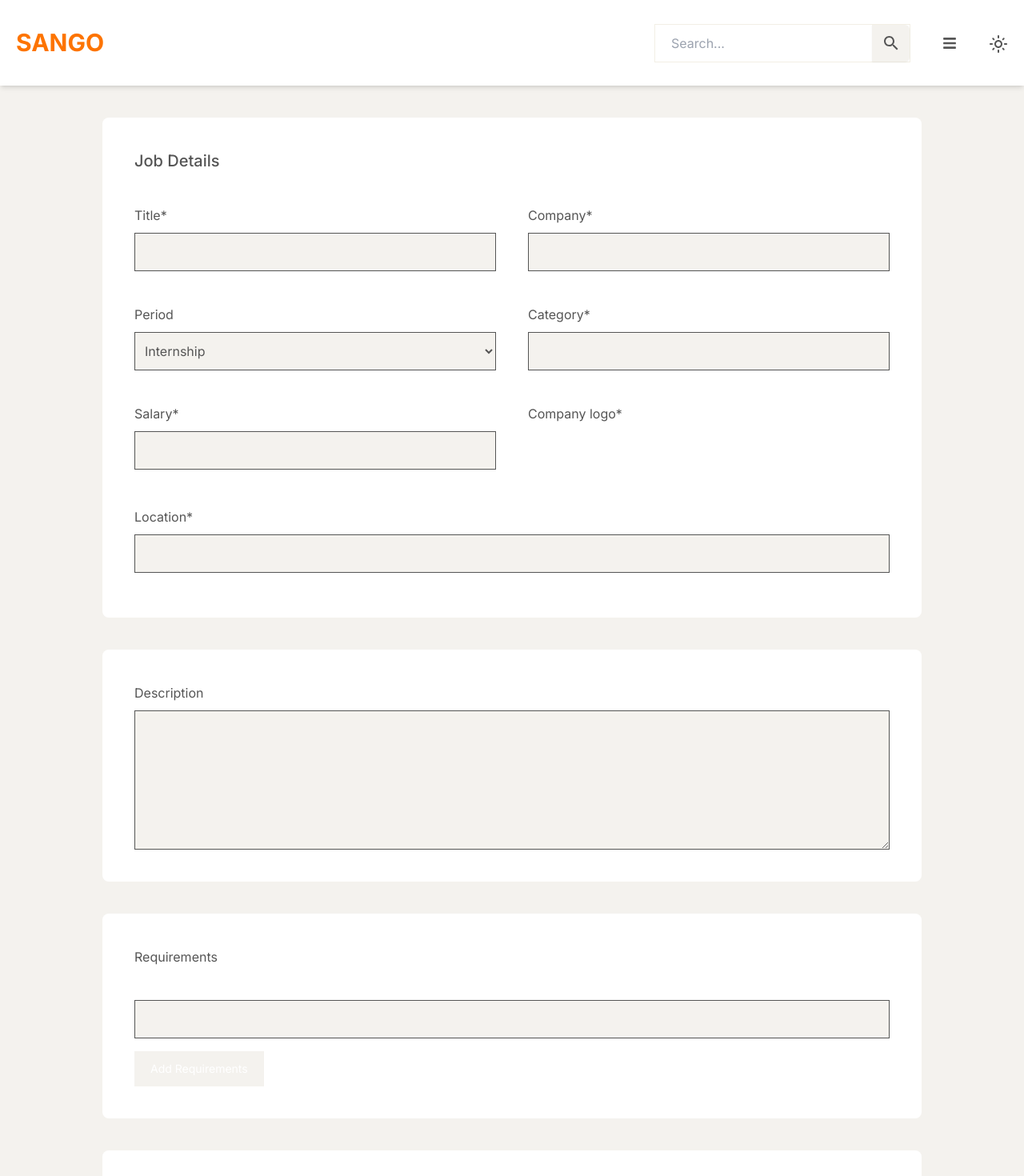
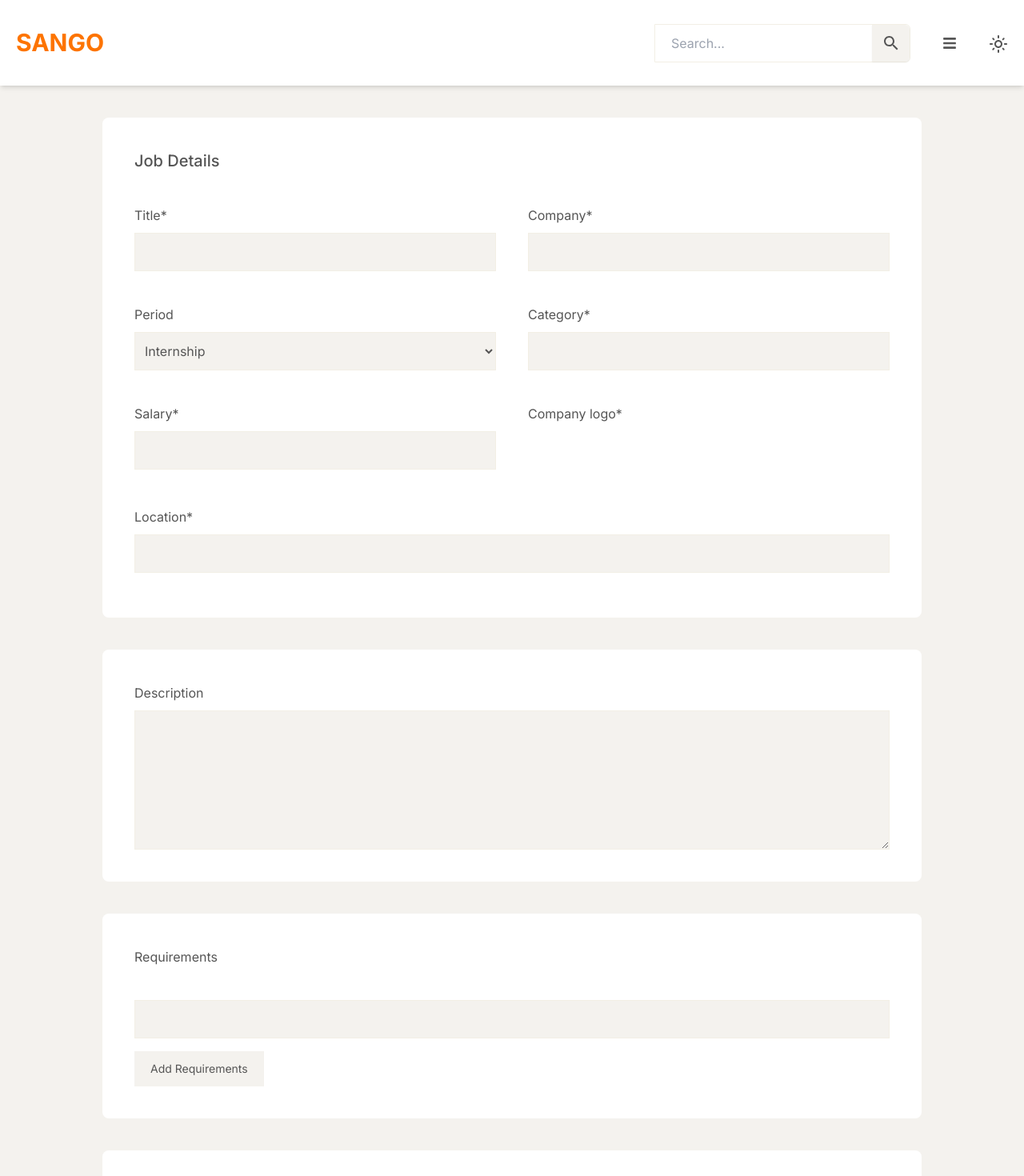
Before and after one commit to JordyBukondaTshibangu/SANGO, a Next.js app: page /jobs/create-job in a window 1280 px wide. Shown: the top 1470 px of the page at 80% size. Built offline with nearby package versions, Linux system fonts and the light colour scheme.

Commit message:
style : input theme color change

```diff
--- a/src/app/(authenticated)/posts/create-post/page.tsx
+++ b/src/app/(authenticated)/posts/create-post/page.tsx
@@ -137,7 +137,7 @@ const CreateNewPost: React.FC<CreateNewPostProps> = ({ onClose }) => {
             />
             <button
               type="button"
-              className="border border-solidborder-grayFour dark:border-darkHeader flex items-center justify-center px-4 py-2 text-sm text-white"
+              className="border border-solid border-grayFour dark:border-darkHeader flex items-center justify-center px-4 py-2 text-sm text-white"
               onClick={handleAddTag}
             >
               Add tag
@@ -145,7 +145,7 @@ const CreateNewPost: React.FC<CreateNewPostProps> = ({ onClose }) => {
           </div>
         </div>
       )}
-      <div className="w-full flex border-t border-solidborder-grayFour dark:border-dark py-4">
+      <div className="w-full flex border-t border-solid border-grayFour dark:border-dark py-4">
         <button
           type="submit"
           className="w-full py-3  bg-white  dark:bg-darkHeader text-grayFirst border-2border-grayFour dark:border-dark border-solid rounded-lg text-lg font-medium hover:bg-primary hover:text-white transition duration-300 ease-in-out"
--- a/src/components/common/base/SearchBar.tsx
+++ b/src/components/common/base/SearchBar.tsx
@@ -6,7 +6,7 @@ const SearchBar: React.FC = () => {
   const [showInput, setShowInput] = useState<boolean>(false);
   return (
     <div
-      className="w-80 h-12 cursor-pointer hidden lg:flex items-center justify-center border border-solid border-grayFour dark:border-dark"
+      className="w-80 h-12 cursor-pointer hidden lg:flex items-center justify-center border border-solid border-grayFour dark:border-dark rounded-br-md rounded-tr-md "
       onClick={() => setShowInput(!showInput)}
     >
       <input
--- a/src/components/events/container/NewEventDetailTiming.tsx
+++ b/src/components/events/container/NewEventDetailTiming.tsx
@@ -22,7 +22,7 @@ const NewEventDetailTiming: React.FC<NewEventDetailTimingProps> = ({
   return (
     <div className=" bg-white  dark:bg-darkHeader px-5 lg:px-10 py-10 rounded-lg flex flex-col">
       <input
-        className="min-w-fit  bg-white  dark:bg-darkHeader text-2xl lg:text-4xl font-medium outline-none"
+        className="min-w-fit bg-white dark:bg-darkHeader text-2xl lg:text-4xl font-medium outline-none"
         required
         placeholder="Event name*"
         value={name}
--- a/src/components/events/regular/NewEventDateTime.tsx
+++ b/src/components/events/regular/NewEventDateTime.tsx
@@ -66,7 +66,7 @@ const NewEventDateTime: React.FC<NewEventDateTimeProps> = ({
               disablePast
               label="Start date"
               value={startDate}
-              className="w-full"
+              className="w-full bg-light dark:bg-dark text-lightFontColor dark:text-fontColor"
               slotProps={{
                 field: {
                   clearable: true,
@@ -90,7 +90,7 @@ const NewEventDateTime: React.FC<NewEventDateTimeProps> = ({
               disablePast
               label="End date"
               value={endDate}
-              className="w-full"
+              className="w-full bg-light dark:bg-dark text-lightFontColor dark:text-fontColor"
               slotProps={{
                 field: {
                   clearable: true,
@@ -109,7 +109,7 @@ const NewEventDateTime: React.FC<NewEventDateTimeProps> = ({
             <TimePicker
               label="Controlled picker"
               value={startTime}
-              className="w-full"
+              className="w-full bg-light dark:bg-dark text-lightFontColor dark:text-fontColor"
               onChange={(newValue) => {
                 setStartTime(newValue);
                 handleTimeDateChange();
@@ -120,7 +120,7 @@ const NewEventDateTime: React.FC<NewEventDateTimeProps> = ({
             <TimePicker
               label="Controlled picker"
               value={endTime}
-              className="w-full"
+              className="w-full bg-light dark:bg-dark text-lightFontColor dark:text-fontColor"
               onChange={(newValue) => {
                 setEndTime(newValue);
                 handleTimeDateChange();
--- a/src/components/jobs/container/NewJobDetailDescription.tsx
+++ b/src/components/jobs/container/NewJobDetailDescription.tsx
@@ -8,14 +8,14 @@ const NewJobDetailDescription: React.FC<NewJobDetailDescriptionProps> = ({
 }) => {
   const [description, setDescription] = useState<string>("");
   return (
-    <div className=" bg-white  dark:bg-darkHeader px-5 lg:px-10 py-10 rounded-lg flex flex-col md:flex-row justify-between gap-10">
+    <div className=" bg-white dark:bg-darkHeader px-5 lg:px-10 py-10 rounded-lg flex flex-col md:flex-row justify-between gap-10">
       <div className="flex-1 flex flex-col gap-2">
         <label htmlFor="guests">Description</label>
         <textarea
           name="description"
           rows={5}
           cols={10}
-          className="bg-light dark:bg-dark border border-solidborder-grayFour dark:border-darkHeader p-4"
+          className="bg-light dark:bg-dark border border-solid border-grayFour dark:border-darkHeader p-4"
           required
           value={description}
           onChange={(event: ChangeEvent<HTMLTextAreaElement>) => {
--- a/src/components/jobs/container/NewJobDetailInfo.tsx
+++ b/src/components/jobs/container/NewJobDetailInfo.tsx
@@ -60,7 +60,7 @@ const NewJobDetailInfo: React.FC<NewJobDetailInfoProps> = ({
           <input
             type="text"
             name="title"
-            className="bg-light dark:bg-dark border border-solidborder-grayFour dark:border-darkHeader h-10 lg:h-12 px-3"
+            className="bg-light dark:bg-dark border border-solid border-grayFour dark:border-darkHeader h-10 lg:h-12 px-3"
             value={title}
             required
             onChange={(event: ChangeEvent<HTMLInputElement>) => {
@@ -74,7 +74,7 @@ const NewJobDetailInfo: React.FC<NewJobDetailInfoProps> = ({
           <input
             type="text"
             name="company"
-            className="bg-light dark:bg-dark border border-solidborder-grayFour dark:border-darkHeader h-10 lg:h-12 px-3"
+            className="bg-light dark:bg-dark border border-solid border-grayFour dark:border-darkHeader h-10 lg:h-12 px-3"
             value={company}
             required
             onChange={(event: ChangeEvent<HTMLInputElement>) => {
@@ -89,7 +89,7 @@ const NewJobDetailInfo: React.FC<NewJobDetailInfoProps> = ({
           <label htmlFor="period">Period</label>
           <select
             name="period"
-            className="bg-light dark:bg-dark border border-solidborder-grayFour dark:border-darkHeader h-12 px-2"
+            className="bg-light dark:bg-dark border border-solid border-grayFour dark:border-darkHeader h-12 px-2"
             defaultValue={period}
             required
             onChange={(event: ChangeEvent<HTMLSelectElement>) => {
@@ -108,7 +108,7 @@ const NewJobDetailInfo: React.FC<NewJobDetailInfoProps> = ({
           <input
             type="text"
             name="category"
-            className="bg-light dark:bg-dark border border-solidborder-grayFour dark:border-darkHeader h-10 lg:h-12 px-3"
+            className="bg-light dark:bg-dark border border-solid border-grayFour dark:border-darkHeader h-10 lg:h-12 px-3"
             value={category}
             required
             onChange={(event: ChangeEvent<HTMLInputElement>) => {
@@ -124,7 +124,7 @@ const NewJobDetailInfo: React.FC<NewJobDetailInfoProps> = ({
           <input
             type="text"
             name="salary"
-            className="bg-light dark:bg-dark border border-solidborder-grayFour dark:border-darkHeader h-10 lg:h-12 px-3"
+            className="bg-light dark:bg-dark border border-solid border-grayFour dark:border-darkHeader h-10 lg:h-12 px-3"
             value={salary}
             required
             onChange={(event: ChangeEvent<HTMLInputElement>) => {
@@ -150,7 +150,7 @@ const NewJobDetailInfo: React.FC<NewJobDetailInfoProps> = ({
           <input
             type="text"
             name="location"
-            className="bg-light dark:bg-dark border border-solidborder-grayFour dark:border-darkHeader h-10 lg:h-12 px-3"
+            className="bg-light dark:bg-dark border border-solid border-grayFour dark:border-darkHeader h-10 lg:h-12 px-3"
             value={location}
             required
             onChange={(event: ChangeEvent<HTMLInputElement>) => {
--- a/src/components/jobs/container/NewJobDetailList.tsx
+++ b/src/components/jobs/container/NewJobDetailList.tsx
@@ -12,7 +12,7 @@ const NewJobDetailList: React.FC<NewJobDetailListProps> = ({
   const [items, setItems] = useState<string[]>([]);
   const [item, setItem] = useState<string>("");
 
-  const handleAdditem = (event: React.MouseEvent<HTMLButtonElement>) => {
+  const handleAddItem = (event: React.MouseEvent<HTMLButtonElement>) => {
     if (item) {
       setItems((prevState) => [...prevState, item]);
       addItems(items);
@@ -31,7 +31,7 @@ const NewJobDetailList: React.FC<NewJobDetailListProps> = ({
         <input
           type="text"
           name="tags"
-          className="bg-light dark:bg-dark border border-solidborder-grayFour dark:border-darkHeader h-8 lg:h-12 px-4"
+          className="bg-light dark:bg-dark border border-solid border-grayFour dark:border-darkHeader h-8 lg:h-12 px-4"
           value={item}
           onChange={(event: React.ChangeEvent<HTMLInputElement>) =>
             setItem(event.target.value)
@@ -39,8 +39,8 @@ const NewJobDetailList: React.FC<NewJobDetailListProps> = ({
         />
         <button
           type="button"
-          className="w-fit bg-light dark:bg-dark flex items-center justify-center  px-5 py-3 text-sm text-white"
-          onClick={handleAdditem}
+          className="w-fit bg-light dark:bg-dark flex items-center justify-center  px-5 py-3 text-sm dark:text-white"
+          onClick={handleAddItem}
         >
           Add {name}
         </button>
--- a/src/modals/CreateNewPost.tsx
+++ b/src/modals/CreateNewPost.tsx
@@ -147,7 +147,7 @@ const CreateNewPost: React.FC<CreateNewPostProps> = ({ onClose }) => {
           </div>
         </div>
       )}
-      <div className="flex justify-end border-t border-solidborder-grayFour dark:border-dark py-4">
+      <div className="flex justify-end border-t border-solid border-grayFour dark:border-dark py-4">
         <button
           type="submit"
           className="w-56 h-12  bg-primary dark:bg-dark text-white dark:text-lightFontColor dark:text-grayFirst border-2border-grayFour dark:border-dark border-solid rounded-lg text-lg font-medium hover:bg-primary hover:text-white transition duration-300 ease-in-out"
```
Also changed, not shown: src/components/events/container/NewEventDetailHost.tsx (+4 -4 lines), src/components/events/container/NewEventDetailInfo.tsx (+5 -5 lines).
